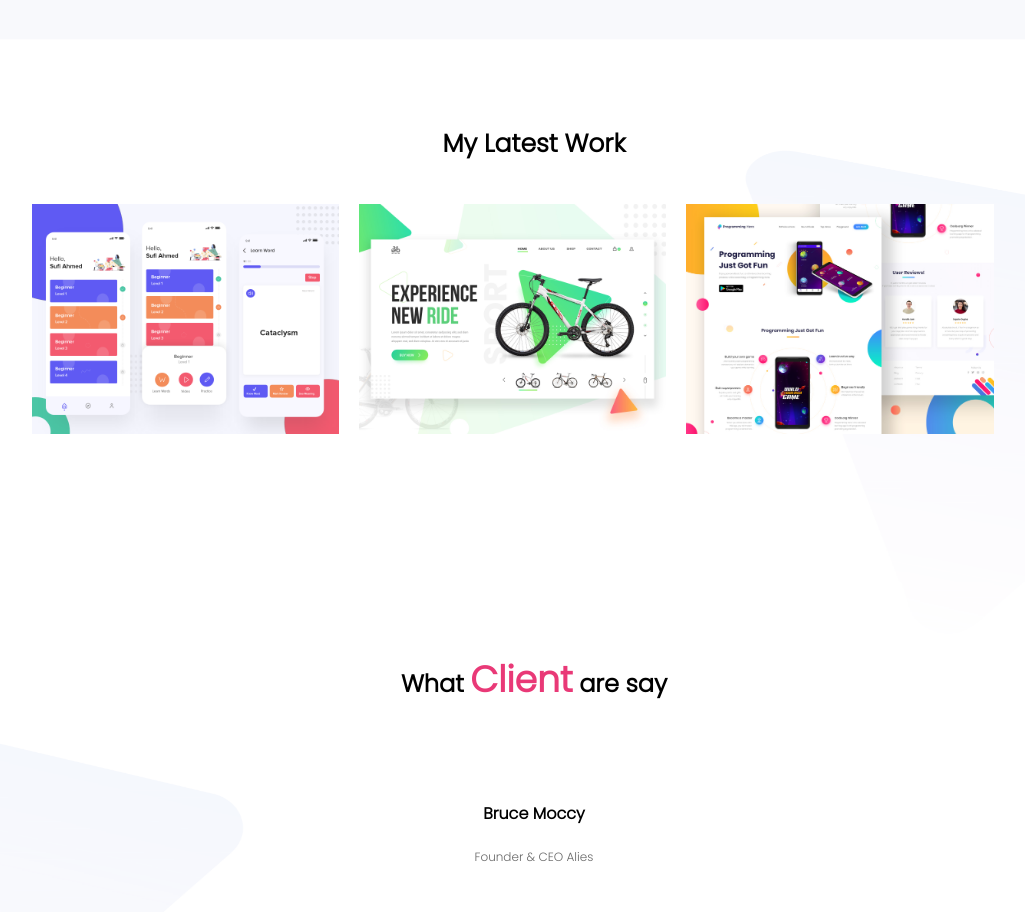
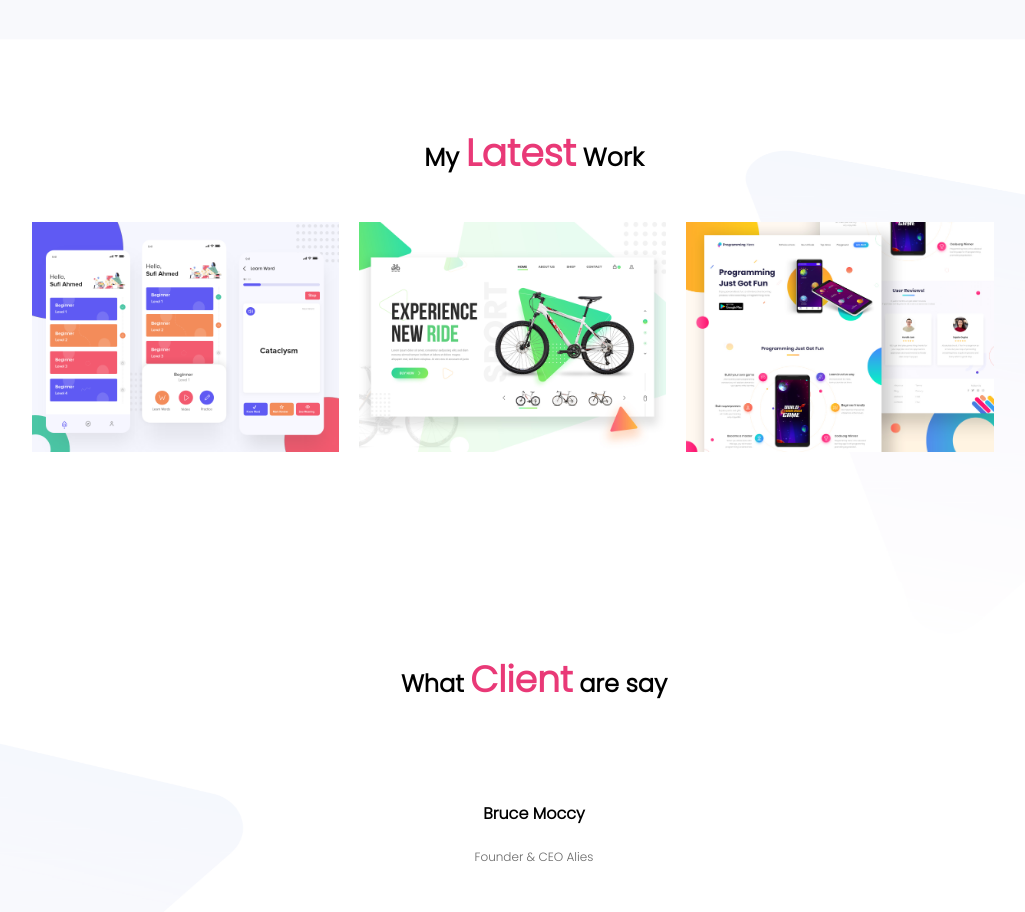
Before and after one commit to gkazal/personal-website, a plain HTML site: page index.html in a window 1280 px wide. Shown: the part 1160-2072 px from the top of the page, without its empty margins (106-1131 px from the left). Drawn offline with Linux system fonts and the light colour scheme.

Commit message:
finished project

```diff
--- a/index.html
+++ b/index.html
@@ -42,7 +42,7 @@
 
     <section class="leatest-work-area">
 
-        <h2 style="text-align: center; font-size: 25px;">My Latest Work</h2>
+        <h2 style="text-align: center; font-size: 25px;">My <span class="name-highlight">Latest</span> Work</h2>
 
         <div class="work-area-img">
             <img src="images/latest-work/work-1.png" style="width: 100%">
```
